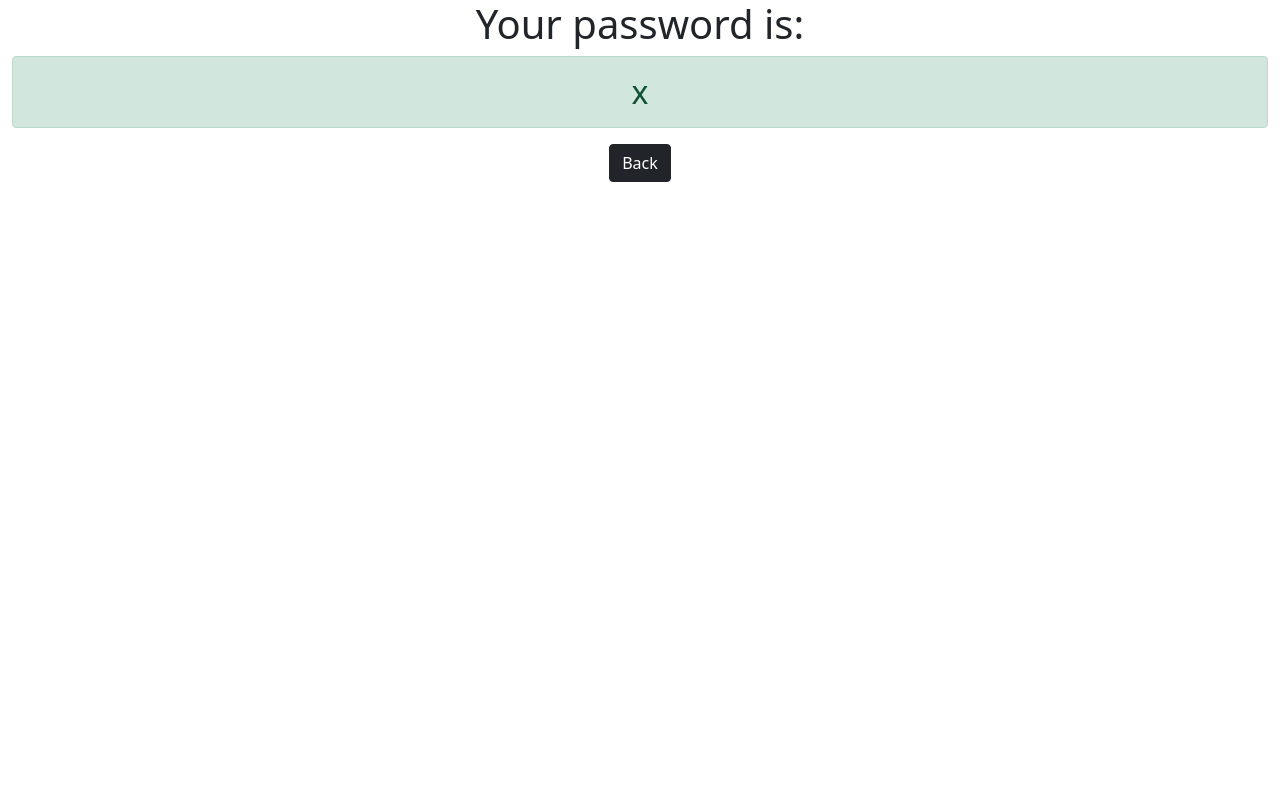
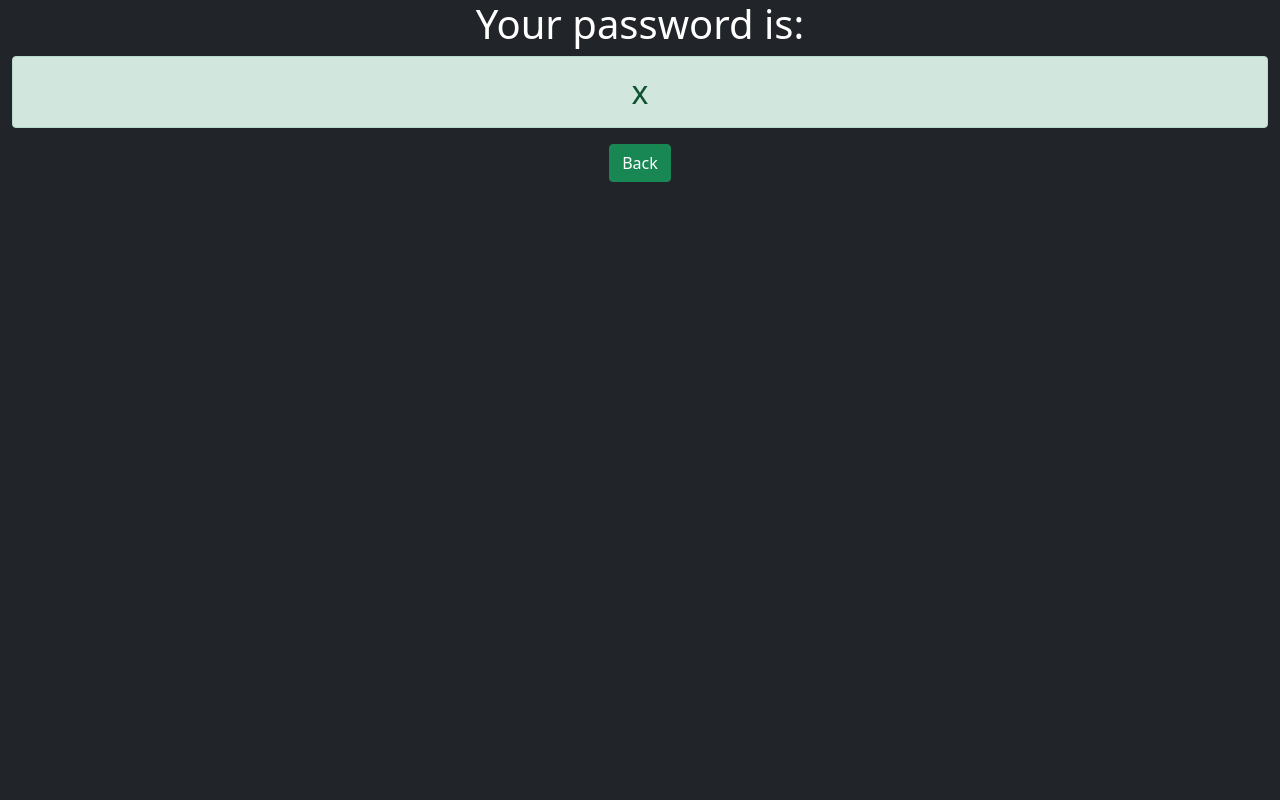
Before and after one commit to MrNavasardyan/django, a Django app: template pwd_gen_project/generator/templates/generator/password.html in a window 1280 px wide. Run offline with Django 4.2, Linux system fonts and the light colour scheme; the template is opened without the code that fills it: most values are stand-ins (such as "Sample title", 1, 10 or a date in 2020).

Commit message:
modified:   pwd_gen_project/generator/templates/generator/about.html 	modified:   pwd_gen_project/generator/templates/generator/home.html 	modified:   pwd_gen_project/generator/templates/generator/password.html

```diff
--- a/pwd_gen_project/generator/templates/generator/about.html
+++ b/pwd_gen_project/generator/templates/generator/about.html
@@ -1,5 +1,5 @@
 <link href="https://cdn.jsdelivr.net/npm/bootstrap@5.1.3/dist/css/bootstrap.min.css" rel="stylesheet" integrity="sha384-1BmE4kWBq78iYhFldvKuhfTAU6auU8tT94WrHftjDbrCEXSU1oBoqyl2QvZ6jIW3" crossorigin="anonymous">
-<div class="container-fluid">
+<div class="container-fluid bg bg-dark text-white vh-100">
     <h1>About</h1>
     <p>My name is Grachik Navasardyan and this is test Django web-site</p>
     <a href="{% url 'home' %}" class="btn btn-primary">Back</a>
--- a/pwd_gen_project/generator/templates/generator/home.html
+++ b/pwd_gen_project/generator/templates/generator/home.html
@@ -1,6 +1,6 @@
 <link href="https://cdn.jsdelivr.net/npm/bootstrap@5.1.3/dist/css/bootstrap.min.css" rel="stylesheet" integrity="sha384-1BmE4kWBq78iYhFldvKuhfTAU6auU8tT94WrHftjDbrCEXSU1oBoqyl2QvZ6jIW3" crossorigin="anonymous">
 
-<div class="container-fluid text-center">
+<div class="container-fluid text-center bg bg-dark text-white vh-100">
 
     <h1>Password Generator</h1>
 
@@ -15,7 +15,7 @@
         <option value="12" selected="selected">12 char long</option>
         <option value="13">13 char long</option>
         <option value="14">14 char long</option>
-</select> Length
+            </select> Length
         <br>
         <input type="checkbox" name="uppercase"> Uppercase
         <br>
--- a/pwd_gen_project/generator/templates/generator/password.html
+++ b/pwd_gen_project/generator/templates/generator/password.html
@@ -1,6 +1,6 @@
 <link href="https://cdn.jsdelivr.net/npm/bootstrap@5.1.3/dist/css/bootstrap.min.css" rel="stylesheet" integrity="sha384-1BmE4kWBq78iYhFldvKuhfTAU6auU8tT94WrHftjDbrCEXSU1oBoqyl2QvZ6jIW3" crossorigin="anonymous">
-<div class="container-fluid text-center">
+<div class="container-fluid text-center bg bg-dark text-white vh-100">
     <h1>Your password is:</h1>
     <h2 class="alert alert-success">{{ password }}</h2>
-    <a href="{% url 'home' %}" class="btn btn-dark">Back</a>
+    <a href="{% url 'home' %}" class="btn btn-success">Back</a>
 </div>
```
